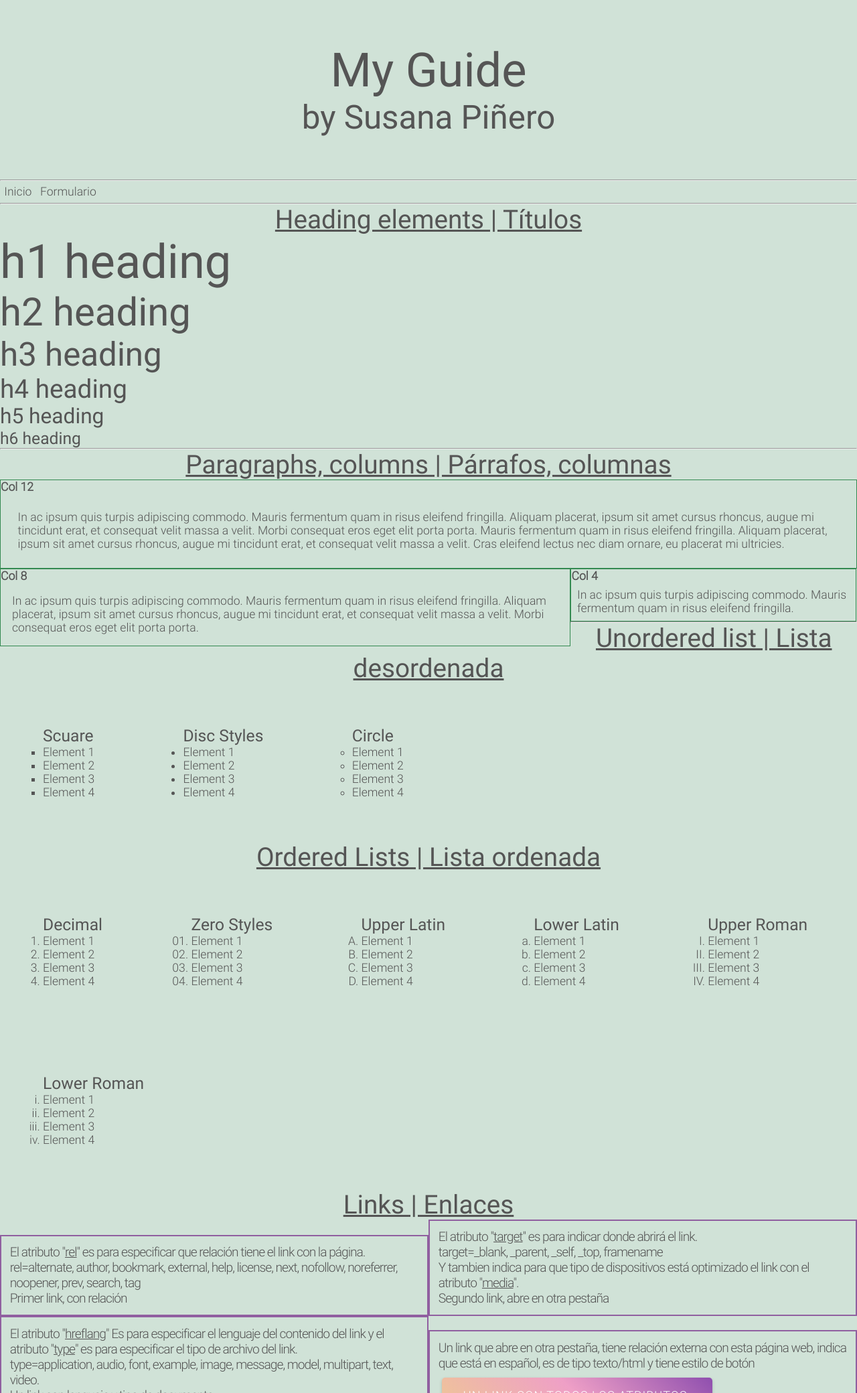
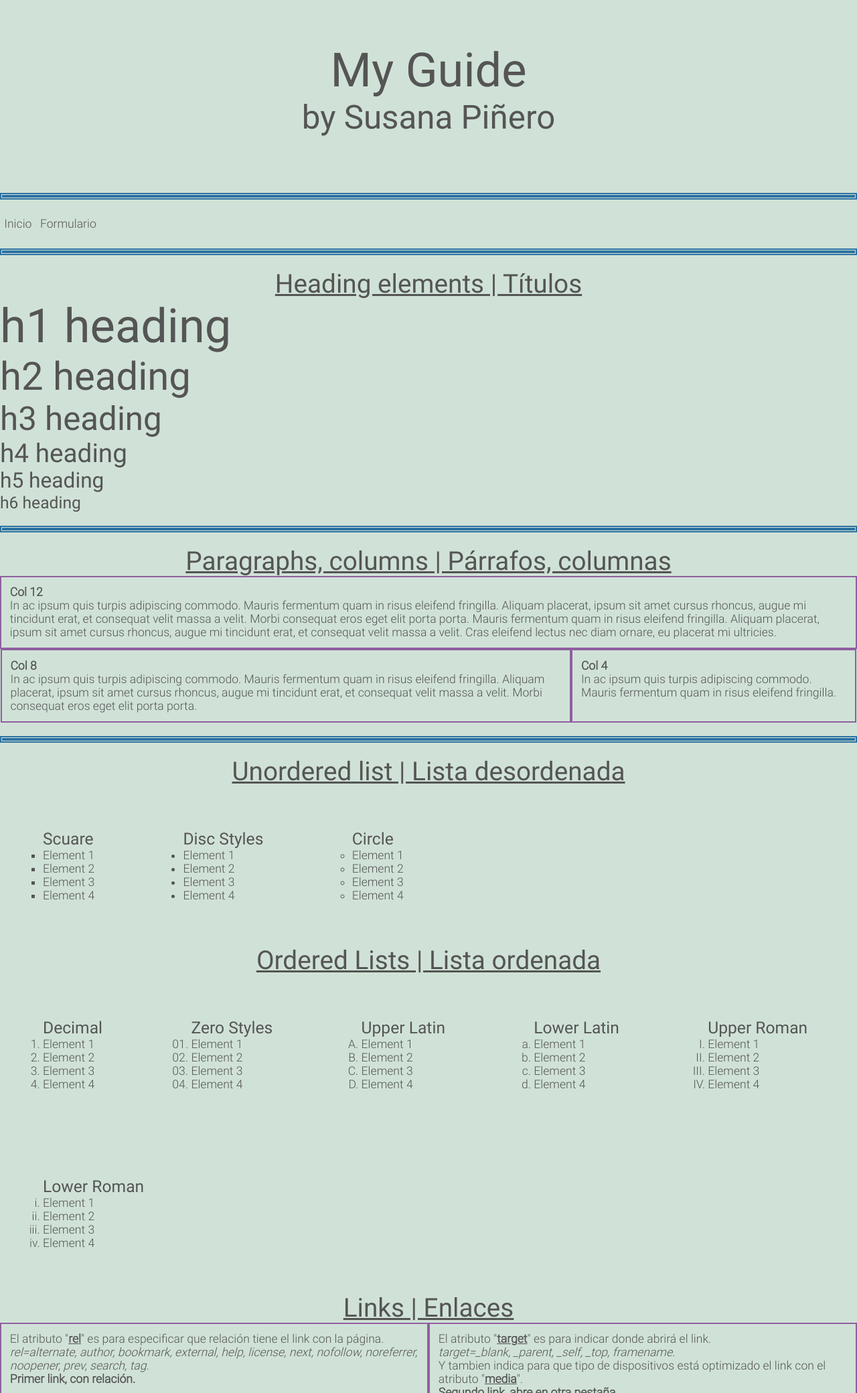
Before and after one commit to susananzth/MyGuide, a PHP site: page / in a window 1280 px wide. Shown: the top 2080 px of the page at 67% size. Run offline with PHP 8.4, Linux system fonts and the light colour scheme.

Commit message:
Optimizando columnas

```diff
--- a/css/style.css
+++ b/css/style.css
@@ -34,22 +34,29 @@
 
 *{ margin: 0; padding: 0;}
 
-body{ height: 100%; width: 100%; font-family: Roboto-Light, sans-serif, Verdana; font-size: 110%;
-      color: #555555; background: #d0e2d7;}
+body{ height: 100%; width: 100%; font-family: Roboto-Light, sans-serif, Verdana;
+      font-size: 110%; color: #555555; background: #d0e2d7;}
 h1, h2, h3, h4, h5, h6{ font-family: Roboto-Regular; -webkit-margin-before: 0;
                         -webkit-margin-after: 0; -webkit-margin-start: 0;
                         -webkit-margin-end: 0; font-weight: normal;}
 h1{ font-size: 400%;} h2{ font-size: 330%;} h3{ font-size: 280%;} h4{ font-size: 220%;}
 h5{ font-size: 180%;} h6{ font-size: 140%;}
+hr{ margin: 20px 0; border-style: double; border-width: 5px;
+    color: #2d72a2;}
 
+u{ font-weight: bold;}
 .text-center{ text-align: center; text-align: -webkit-center;}
 .title{ text-decoration: underline;}
 /* COLUMNAS */
+.flex-container{display: -webkit-flex; display: flex; -webkit-flex-wrap: wrap;
+    flex-wrap: wrap; -webkit-justify-content: center;
+    justify-content: center; width: auto; height: auto;}
 .col-12{ width: 100%;}
 .col-8{ width: 66.6%;}
 .col-6{ width: 50%;}
 .col-4{ width: 33.3%;}
-.col-12, .col-8, .col-6, .col-4{ float: left;}
+.col-12, .col-8, .col-6, .col-4{ height: auto; padding: 1%; box-sizing: border-box;
+                                 border: 2px #905fa0 solid;}
 
 .border{border: 1px rgba(16, 119, 51, 0.81) solid;
         -webkit-box-sizing: border-box; /* Safari/Chrome, other WebKit */
@@ -65,15 +72,14 @@ a.btn { background: linear-gradient(45deg, rgba(255,184,115,0.65) 0%,
     margin: 10px 5px !important; display: inline-block;
     text-transform: uppercase; -webkit-transition: box-shadow 1s ease;
     transition: box-shadow 1s ease;}
-a.btn:hover { box-shadow: 0px 4px 4px rgba(34,62,66,.5); -webkit-transition: box-shadow 0.5s ease;
+a.btn:hover { box-shadow: 0px 4px 4px rgba(34,62,66,.5);
+              -webkit-transition: box-shadow 0.5s ease;
               transition: box-shadow 0.5s ease;}
 .nav{ list-style-type: none;}
 .padd5{padding: 5%;} .padd2{ padding: 2%;}
 .marg5{ margin: 5%;}
 .inline-b{display: inline-block;} .inline-f{ display: inline-flex;}
-.padre{ font-size: 1px; letter-spacing: -1px; margin: auto;}
-.padre div { display: inline-block; font-size: 1.2rem; width: 50%; padding: 1%;
-             border: 2px #905fa0 solid; box-sizing: border-box;}
+
 /*STYLES FOR UL*/
 .scuare{ list-style-type: square;} .circle{ list-style-type: circle;}
 /*STYLES FOR OL*/
--- a/index.html
+++ b/index.html
@@ -34,12 +34,12 @@
 </section>
 <hr>
 <section>
-    <div style="display: block">
+    <div>
         <h4 class="title text-center">Paragraphs, columns | Párrafos, columnas</h4>
-        <div>
-            <div class="col-12 border">
+        <div class="flex-container">
+            <div class="col-12">
                 <strong>Col 12</strong>
-                <p class="padd2">In ac ipsum quis turpis adipiscing commodo.
+                <p class="">In ac ipsum quis turpis adipiscing commodo.
                     Mauris fermentum quam in risus eleifend fringilla.
                     Aliquam placerat, ipsum sit amet cursus rhoncus, augue mi tincidunt
                     erat, et consequat velit massa a velit. Morbi consequat eros eget
@@ -48,20 +48,19 @@
                     rhoncus, augue mi tincidunt erat, et consequat velit massa a velit.
                     Cras eleifend lectus nec diam ornare, eu placerat mi ultricies.</p>
             </div>
-            <div class="col-8 border">
+            <div class="col-8">
                 <strong>Col 8</strong>
-                <p class="padd2">In ac ipsum quis turpis adipiscing commodo.
+                <p class="">In ac ipsum quis turpis adipiscing commodo.
                     Mauris fermentum quam in risus eleifend fringilla.
                     Aliquam placerat, ipsum sit amet cursus rhoncus, augue mi tincidunt
                     erat, et consequat velit massa a velit. Morbi consequat eros eget
                     elit porta porta.</p>
             </div>
-            <div class="col-4 border">
+            <div class="col-4">
                 <strong>Col 4</strong>
-                <p class="padd2">In ac ipsum quis turpis adipiscing commodo.
+                <p class="">In ac ipsum quis turpis adipiscing commodo.
                     Mauris fermentum quam in risus eleifend fringilla.</p>
             </div>
-
         </div>
     </div>
 </section>
@@ -160,58 +159,70 @@
         <h4 class="title text-center">Links | Enlaces</h4>
         <!-- LINK DONDE ESPECIFICA QUE RELACION TIENE EL LINK CON LA PAGINA
         more: https://www.w3schools.com/tags/att_a_rel.asp-->
-        <div class="padre">
-            <div class="">
+        <div class="flex-container">
+            <div class="col-6">
                 <p>El atributo "<u>rel</u>" es para especificar que relación tiene el
-                    link con la página. <br> rel=alternate, author, bookmark,
+                    link con la página. <br>
+                    <em>rel=alternate, author, bookmark,
                         external, help, license, next, nofollow, noreferrer,
-                    noopener, prev, search, tag </p>
-                <a href="http://www.twitter.com" rel="external">Primer link, con relación</a>
+                        noopener, prev, search, tag.</em></p>
+                <strong>
+                    <a href="http://www.twitter.com" rel="external">Primer link,
+                        con relación.</a>
+                </strong>
+
             </div>
             <!-- UN LINK QUE ABRE EN OTRA PESTAÑA Y ESPECIFICA EN QUE DISPOSITIVO
              ESTA OPTIMIZADO
             more: https://www.w3schools.com/tags/att_a_target.asp
                   https://www.w3schools.com/tags/att_a_media.asp-->
-            <div class="">
+            <div class="col-6">
                 <p>El atributo "<u>target</u>" es para indicar donde abrirá el link.
-                    <br> target=_blank, _parent, _self, _top, framename
-                    <br> Y tambien indica para que tipo de dispositivos está optimizado el link
-                    con el atributo "<u>media</u>".</p>
+                    <br><em>target=_blank, _parent, _self, _top, framename.</em>
+                    <br> Y tambien indica para que tipo de dispositivos está optimizado
+                    el link con el atributo "<u>media</u>".</p>
+                <strong>
                     <a href="http://www.twitter.com" target="_blank"
-                   media="print and (resolution:300dpi)">Segundo link, abre en otra pestaña</a>
+                       media="print and (resolution:300dpi)">Segundo link,
+                        abre en otra pestaña.</a>
+                </strong>
             </div>
             <!-- UN LINK QUE ESPECIFICA EL LENGUAJE DEL CONTENIDO DEL LINK
             Y QUE TIPO DE ARCHIVO ES EL LINK
             more: http://www.iana.org/assignments/media-types/media-types.xhtml-->
-            <div class="">
+            <div class="col-6">
                 <p>El atributo "<u>hreflang</u>" Es para especificar el lenguaje del
                     contenido del link y el atributo "<u>type</u>" es para especificar
-                    el tipo de archivo del link. <br> type=application, audio, font,
-                    example, image, message, model, multipart, text, video.</p>
+                    el tipo de archivo del link. <br>
+                    <em>type=application, audio, font, example, image, message,
+                        model, multipart, text, video.</em></p>
+                <strong>
                     <a href="http://www.twitter.com" hreflang="en"
                        type="text/html">Un link con lenguaje y tipo de documento.</a>
+                </strong>
             </div>
             <!-- UN LINK CON TODOS LOS ATRIBUTOS -->
-            <div class="">
+            <div class="col-6">
                 <p>Un link que abre en otra pestaña, tiene relación externa con esta
                     página web, indica que está en español, es de tipo texto/html
                     y tiene estilo de botón</p>
+                <strong>
                     <a href="http://www.twitter.com" rel="external" target="_blank"
                        hreflang="es" type="text/html" class="btn">
                         Un link con todos los atributos.</a>
+                </strong>
             </div>
         </div>
-
         <!-- UN LINK CON UNA IMAGEN CON ESTILOS HTML QUE ABRE
         EN OTRA PESTAÑA Y DESCARGA LA IMAGEN -->
-        <div class="inline-f">
+        <div class="">
             <a class="" href="#" target="_blank" download>
                 <img src="img/fondo_cafe.jpg" alt="Taza de café"
                      width="140" height="110" border="0">
             </a>
         </div>
         <!-- UNA IMAGEN CON ESTILOS CSS -->
-        <div class="inline-f">
+        <div class="">
             <a class="" href="#" target="_blank">
                 <img src="img/fondo_cafe.jpg" alt="Taza de café" >
             </a>
```
Lines whose indentation alone changed are shown as unchanged.
